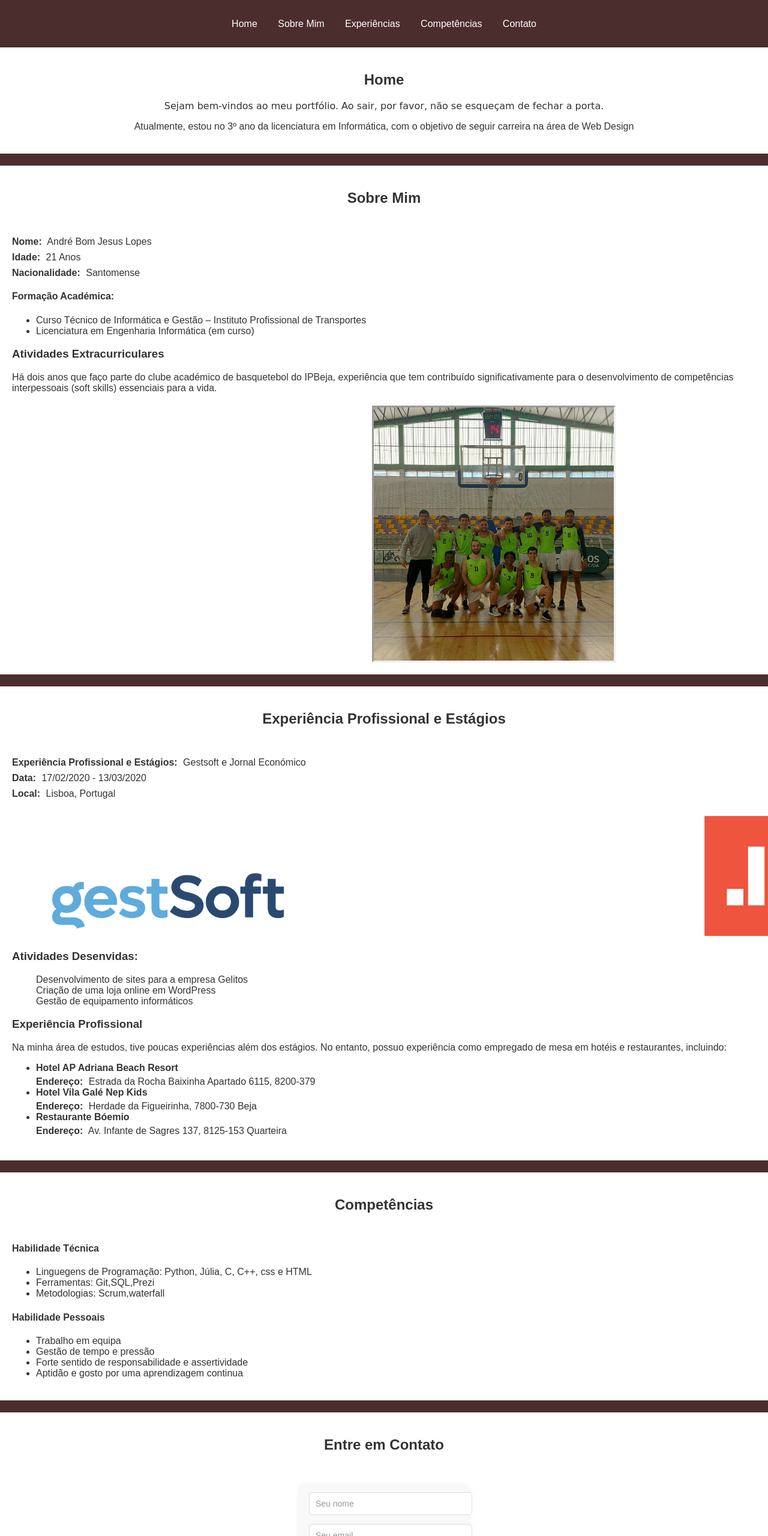
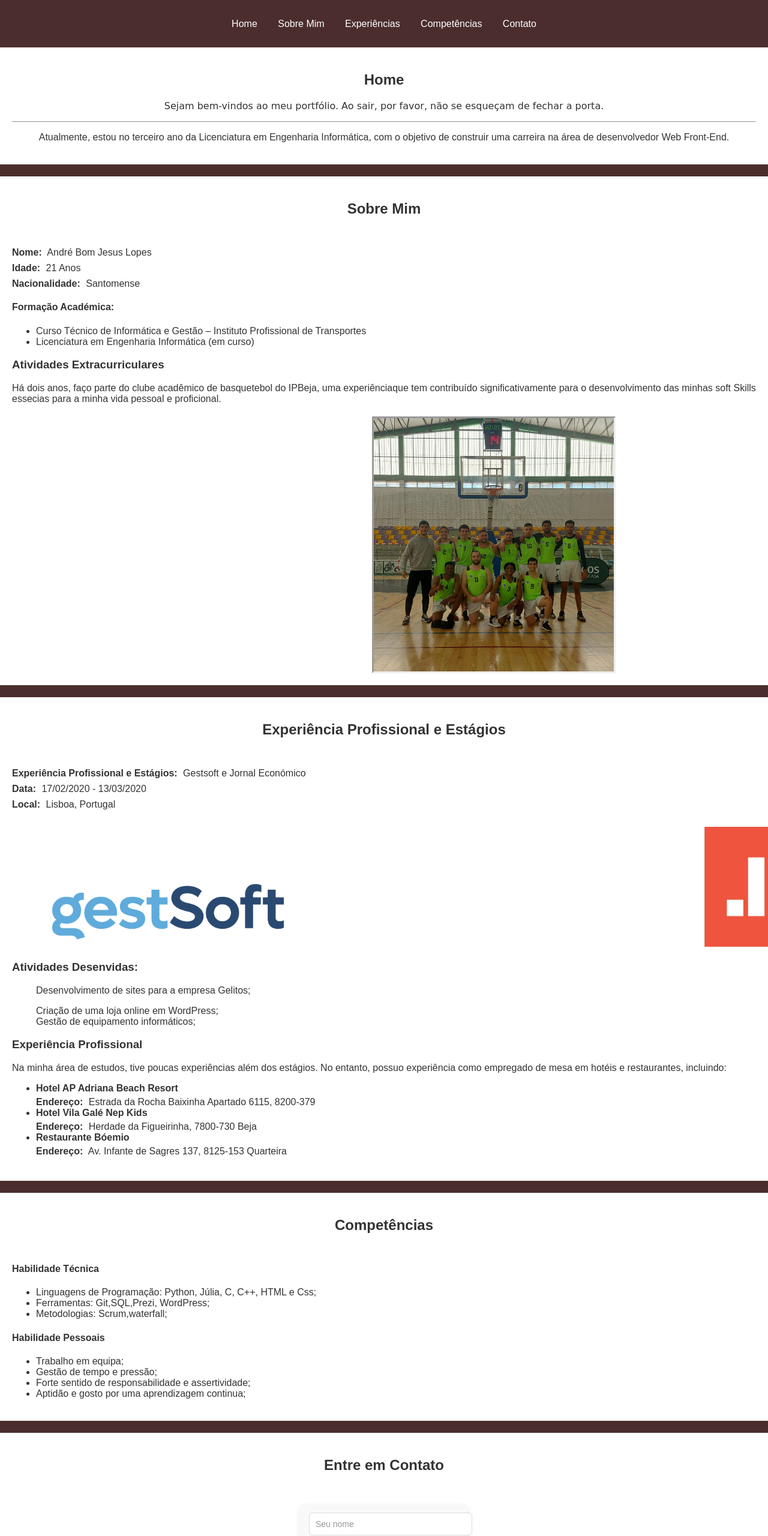
Before and after one commit to Alopes23512/PortfolioAndreBomJesus2, a plain HTML site: page index.html in a window 1280 px wide. Shown: the top 2560 px of the page at 60% size. Drawn offline with Linux system fonts and the light colour scheme.

Commit message:
novo index
mudanças finais no índex

```diff
--- a/index.html
+++ b/index.html
@@ -4,7 +4,7 @@
 <head>
     <meta charset="UTF-8">
     <meta name="viewport" content="width=device-width, initial-scale=1.0">
-    <title>Portfólio André BJ</title>
+    <title>Meu Portfólio</title>
     <link rel="stylesheet" href="style.css">
 </head>
 
@@ -34,10 +34,9 @@
 
         <div class="content">
             <h2>Home</h2>
-            <p class="frase1">Sejam bem-vindos ao meu portfólio. Ao sair, por favor, não se esqueçam de fechar a porta.
-            </p>
-            <p>Atualmente, estou no 3º ano da licenciatura em Informática, com o objetivo de seguir carreira na área de
-                Web Design</p>
+            <p class="frase1">Sejam bem-vindos ao meu portfólio. Ao sair, por favor, não se esqueçam de fechar a porta.</p>
+            <hr>
+            <p>Atualmente, estou no terceiro ano da Licenciatura em Engenharia Informática, com o objetivo de construir uma carreira na área de desenvolvedor Web Front-End. </p>
         </div>
 
 
@@ -67,10 +66,7 @@
         </ul>
 
         <h3>Atividades Extracurriculares</h3>
-        <p>Há dois anos que faço parte do clube académico de basquetebol do IPBeja,
-            experiência que tem contribuído significativamente para o desenvolvimento de competências interpessoais
-            (soft skills) essenciais para a vida.
-        </p>
+        <p>Há dois anos, faço parte do clube acadêmico de basquetebol do IPBeja, uma experiênciaque tem contribuído significativamente para o desenvolvimento das minhas soft Skills essecias para a minha vida pessoal e proficional.</p>
 
         <img src="basquete.jfif" class="imgbasket" />
 
@@ -109,9 +105,9 @@
 
             <h3>Atividades Desenvidas:</h3>
             <dl>
-                <dd> Desenvolvimento de sites para a empresa Gelitos</dd>
-                <dd> Criação de uma loja online em WordPress</dd>
-                <dd> Gestão de equipamento informáticos</dd>
+                <dd> Desenvolvimento de sites para a empresa Gelitos;</dl>
+                <dd> Criação de uma loja online em WordPress;</dd>
+                <dd> Gestão de equipamento informáticos;</dd>
             </dl>
 
             <h3>Experiência Profissional</h3>
@@ -148,16 +144,16 @@
             <h4>Habilidade Técnica</h4>
 
             <ul>
-                <li>Linguegens de Programação: Python, Júlia, C, C++, css e HTML</li>
-                <li>Ferramentas: Git,SQL,Prezi</li>
-                <li>Metodologias: Scrum,waterfall</li>
+                <li>Linguagens de Programação: Python, Júlia, C, C++, HTML  e Css; </li>
+                <li>Ferramentas: Git,SQL,Prezi, WordPress;</li>
+                <li>Metodologias: Scrum,waterfall;</li>
             </ul>
             <h4>Habilidade Pessoais</h4>
             <ul>
-                <li>Trabalho em equipa</li>
-                <li>Gestão de tempo e pressão</li>
-                <li>Forte sentido de responsabilidade e assertividade</li>
-                <li>Aptidão e gosto por uma aprendizagem continua</li>
+                <li>Trabalho em equipa;</li>
+                <li>Gestão de tempo e pressão;</li>
+                <li>Forte sentido de responsabilidade e assertividade;</li>
+                <li>Aptidão e gosto por uma aprendizagem continua;</li>
             </ul>
         </div>
 
```
